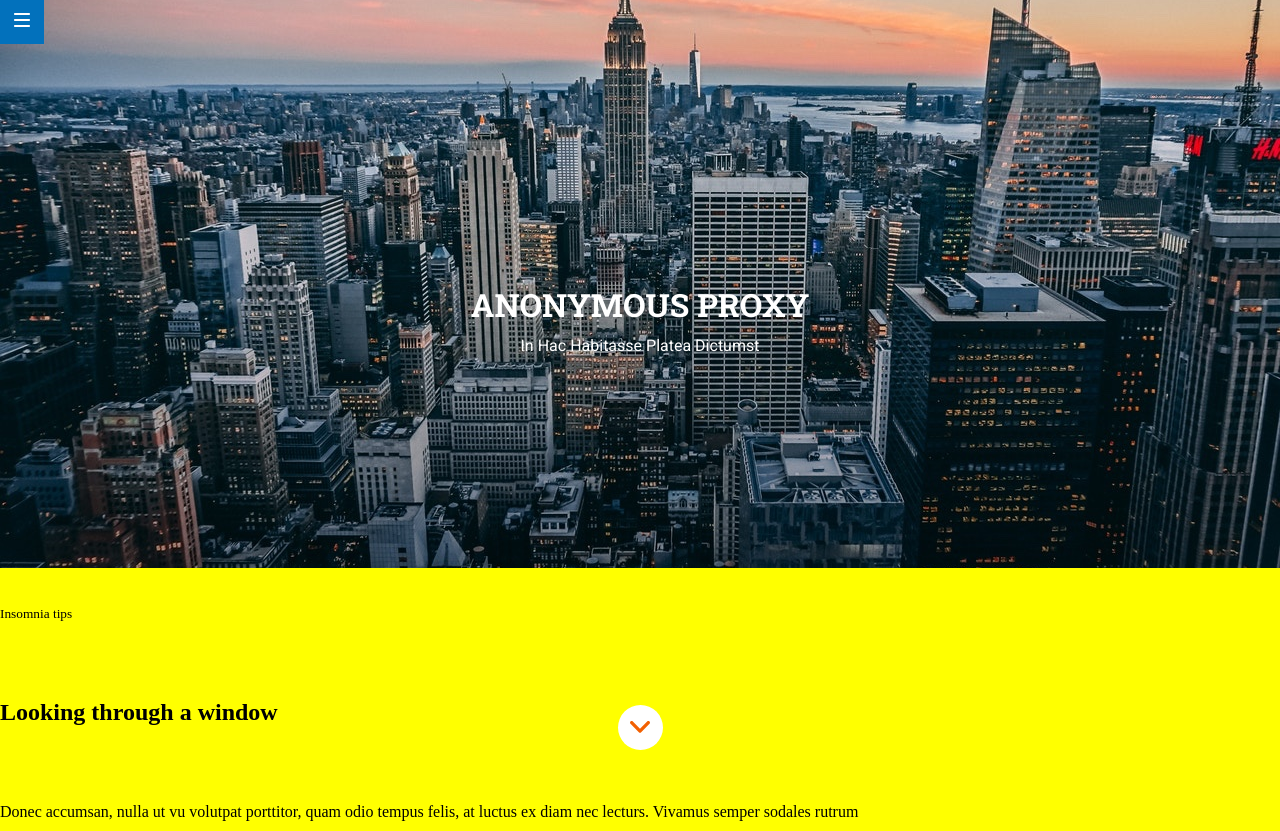
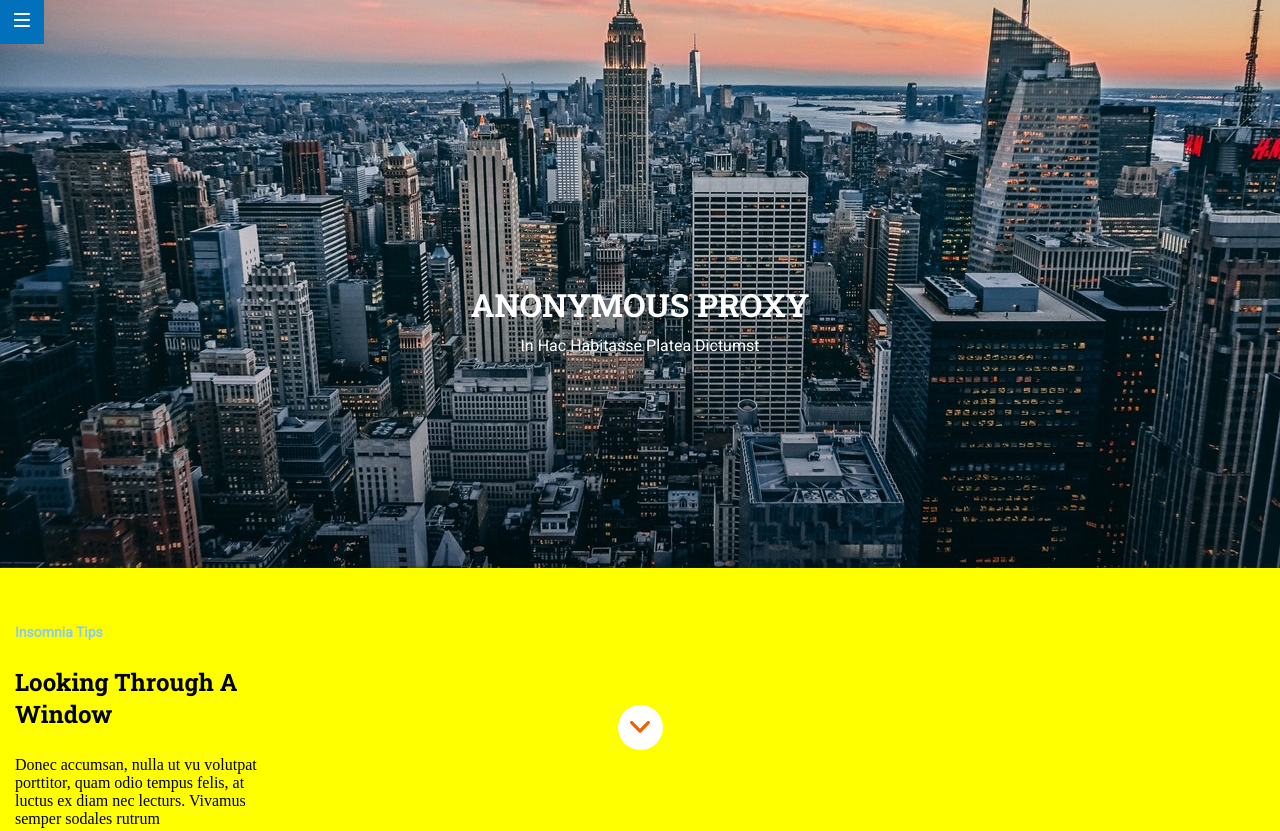
Before and after one commit to SusanaG-code/modulo-1-evaluacion-final-susanagonzalez, a website: page docs/index.html in a window 1280 px wide. Shown: the top 831 px of the page. Drawn offline with Linux system fonts and the light colour scheme; files whose address does not match are found by name.

Commit message:
Change file

```diff
--- a/docs/assets/css/main.css
+++ b/docs/assets/css/main.css
@@ -1 +1 @@
-*{box-sizing:border-box;margin:0;padding:0}.link__adalab:hover{background-color:#099d8d;color:#fff}.link__github:hover{background-color:#CCC;color:#000}.section1{height:387px;width:100%;background-color:yellow;display:flex;flex-direction:column;justify-content:space-around}.section1__article1{border:solid red 3px;background-color:orange}.header{width:100%;height:100vh;max-height:568px;display:flex;flex-direction:column;justify-content:space-between;align-items:center;background-image:url(../images/cover.jpg);background-size:cover;background-position:center center;background-repeat:no-repeat}.header__menu{align-self:flex-start;position:fixed;background-color:#0271bc;width:44px;height:44px;display:flex;flex-direction:column;justify-content:center;align-items:center}.header__title{display:flex;flex-direction:column;margin:284px 15px 174px 15px;line-height:1.31;color:white;text-align:center;font-family:"Roboto Slab",serif;text-transform:uppercase}.header .quote{padding-top:10px;text-transform:capitalize;font-family:"Roboto",sans-serif}.header__button{width:45px;height:45px;position:absolute;bottom:50px;background-color:white;display:flex;flex-direction:column;justify-content:center;align-items:center;border-radius:22.5px}
+*{box-sizing:border-box;margin:0;padding:0}.link__adalab:hover{background-color:#099d8d;color:#fff}.link__github:hover{background-color:#CCC;color:#000}.section1{height:376px;width:100%;background-color:yellow;display:flex;flex-direction:column;justify-content:space-evenly;align-items:flex-start;padding:30px 15px 45px 15px}.section1__h5{font-family:"Roboto",sans-serif;text-transform:capitalize;color:#8ccbea;font-size:14px}.section1__h2{font-family:"Roboto Slab",serif;width:300px;text-transform:capitalize}.section1__p{width:250px}.header{width:100%;height:100vh;max-height:568px;display:flex;flex-direction:column;justify-content:space-between;align-items:center;background-image:url(../images/cover.jpg);background-size:cover;background-position:center center;background-repeat:no-repeat}.header__menu{align-self:flex-start;position:fixed;background-color:#0271bc;width:44px;height:44px;display:flex;flex-direction:column;justify-content:center;align-items:center}.header__title{display:flex;flex-direction:column;margin:284px 15px 174px 15px;line-height:1.31;color:white;text-align:center;font-family:"Roboto Slab",serif;text-transform:uppercase}.header .quote{padding-top:10px;text-transform:capitalize;font-family:"Roboto",sans-serif}.header__button{width:45px;height:45px;position:absolute;bottom:50px;background-color:white;display:flex;flex-direction:column;justify-content:center;align-items:center;border-radius:22.5px}
--- a/docs/index.html
+++ b/docs/index.html
@@ -5,10 +5,12 @@
     <meta name="viewport" content="width=device-width, initial-scale=1" />
     <title>Welcome to Anonymous Proxy</title>
     <!-- FONT-FAMILY -->
-    <link href="https://fonts.googleapis.com/css2?family=Roboto+Slab:wght@400;500;700&display=swap" rel="stylesheet"/>
-
+    <link
+          href="https://fonts.googleapis.com/css2?family=Roboto+Slab:wght@400;500;700&display=swap"
+          rel="stylesheet"
+        />
     <link href="https://fonts.googleapis.com/css2?family=Roboto&display=swap" rel="stylesheet">
-    <link href="https://fonts.googleapis.com/css2?family=Roboto:wght@400;500&display=swap" rel="stylesheet">
+    <link href="https://fonts.googleapis.com/css2?family=Roboto:wght@100;400&display=swap" rel="stylesheet">
 
 
     <!-- MAINCSS -->
@@ -24,7 +26,7 @@
 
 <div class="header__menu">
     <a href="https://adalab.es/">
-      <img  src="./assets/images/ico-menu.svg" alt="Navigation menu">
+      <img  src="./assets/images/ico-menu.svg" title="Navigation menu">
 
     </a>
   </div>
@@ -46,9 +48,9 @@
 <main>
 <section class="section1">
 
-  <small>Insomnia tips</small>
-  <h2>Looking through a window</h2>
-  <p>Donec accumsan, nulla ut vu volutpat porttitor, quam odio tempus felis, at luctus ex diam nec lecturs. Vivamus semper sodales rutrum</p>
+  <h5 class="section1__h5">Insomnia tips</h5>
+  <h2 class="section1__h2">Looking through a window</h2>
+  <p class="section1__p">Donec accumsan, nulla ut vu volutpat porttitor, quam odio tempus felis, at luctus ex diam nec lecturs. Vivamus semper sodales rutrum</p>
 
   <button>Go</button>
 
```
Also changed, not shown: src/images/cover.jpg (deleted), src/images/icons/ico-arrow.svg (deleted), src/images/icons/ico-menu.svg (deleted), src/images/icons/ico-scroll-down.svg (deleted), 1 other file.
